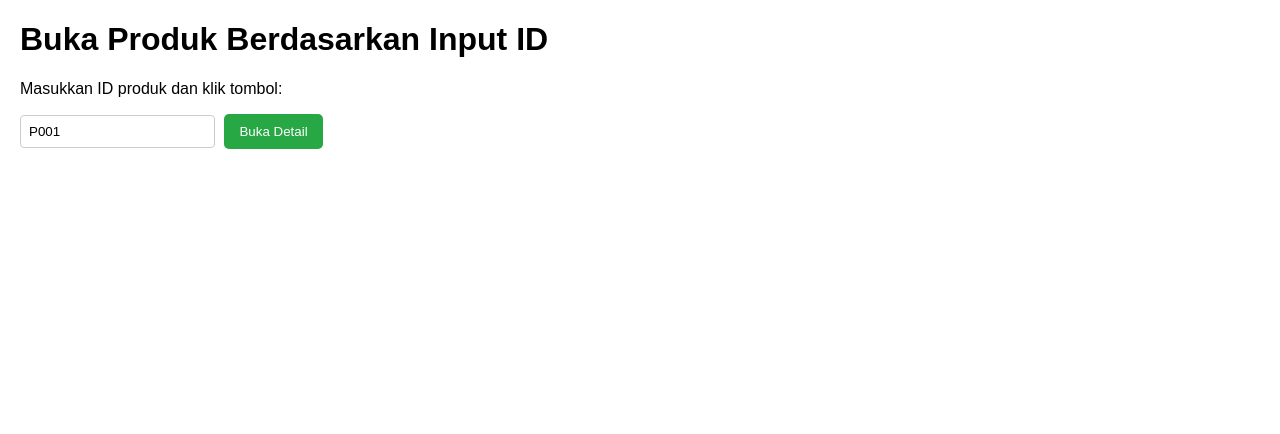
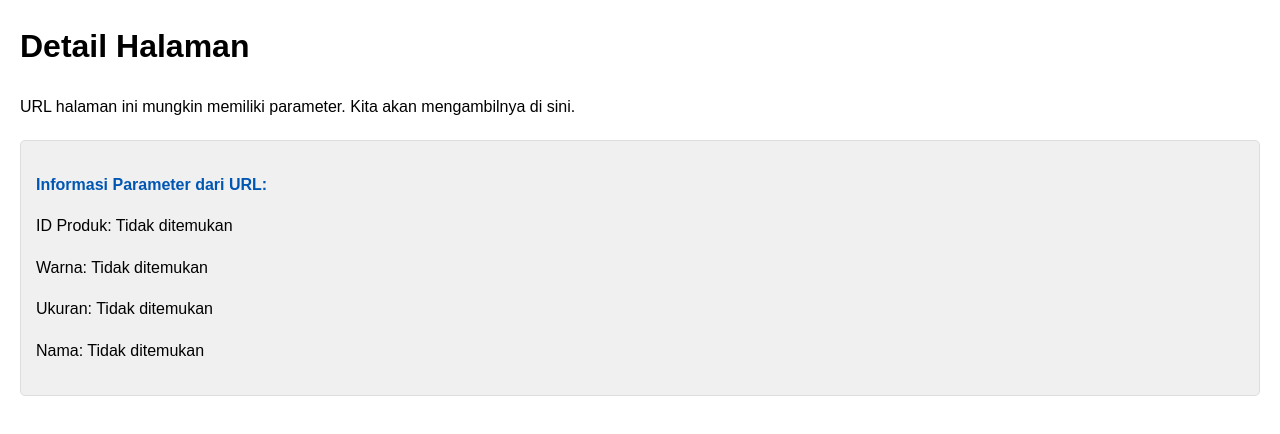
Before and after one commit to mbelzzz/autoreload, a plain HTML site: page wes.html in a window 1280 px wide. Drawn offline with Linux system fonts and the light colour scheme.

Commit message:
Update wes.html

```diff
--- a/wes.html
+++ b/wes.html
@@ -3,55 +3,60 @@
 <head>
     <meta charset="UTF-8">
     <meta name="viewport" content="width=device-width, initial-scale=1.0">
-    <title>Sederhana: JavaScript URL ID</title>
+    <title>Parsing Parameter Sederhana</title>
     <style>
-        body { font-family: Arial, sans-serif; margin: 20px; }
-        button {
-            padding: 10px 15px;
-            background-color: #28a745;
-            color: white;
-            border: none;
+        body { font-family: Arial, sans-serif; margin: 20px; line-height: 1.6; }
+        div {
+            background-color: #f0f0f0;
+            border: 1px solid #ddd;
+            padding: 15px;
             border-radius: 5px;
-            cursor: pointer;
-            margin-right: 10px;
+            margin-top: 20px;
         }
-        button:hover {
-            background-color: #218838;
-        }
-        input {
-            padding: 8px;
-            border-radius: 4px;
-            border: 1px solid #ccc;
-            margin-right: 5px;
-        }
+        strong { color: #0056b3; }
     </style>
 </head>
 <body>
 
-    <h1>Buka Produk Berdasarkan Input ID</h1>
+    <h1>Detail Halaman</h1>
+    <p>URL halaman ini mungkin memiliki parameter. Kita akan mengambilnya di sini.</p>
 
-    <p>Masukkan ID produk dan klik tombol:</p>
-    <input type="text" id="inputProductId" placeholder="Contoh: P001" value="P001">
-    <button onclick="bukaHalamanProduk()">Buka Detail</button>
+    <div id="parameterInfo">
+        <p><strong>Informasi Parameter dari URL:</strong></p>
+        <p>ID Produk: <span id="displayId">Tidak ada</span></p>
+        <p>Warna: <span id="displayWarna">Tidak ada</span></p>
+        <p>Ukuran: <span id="displayUkuran">Tidak ada</span></p>
+        <p>Nama: <span id="displayName">Tidak ada</span></p>
+    </div>
 
     <script>
-        function bukaHalamanProduk() {
-            // Ambil nilai ID dari input teks
-            const productId = document.getElementById('inputProductId').value;
+        // Langkah 1: Dapatkan bagian "query string" dari URL saat ini
+        // Misalnya: '?id=produk123&warna=biru'
+        const queryString = window.location.search;
 
-            // Base URL halaman tujuan
-            const baseUrl = "wes.html";
+        // Langkah 2: Buat objek URLSearchParams dari query string
+        // Ini akan memudahkan kita untuk mengambil parameter satu per satu
+        const urlParams = new URLSearchParams(queryString);
 
-            // Gabungkan string untuk membuat URL lengkap
-            // Gunakan `encodeURIComponent` untuk memastikan ID aman di URL,
-            // terutama jika ada spasi atau karakter khusus lainnya.
-            const finalUrl = `${baseUrl}?id=${encodeURIComponent(productId)}`;
+        // Langkah 3: Ambil nilai parameter menggunakan metode .get()
+        // Masukkan nama parameter yang ingin Anda ambil (misal: 'id', 'warna', 'nama')
+        const productId = urlParams.get('id');
+        const color = urlParams.get('warna');
+        const size = urlParams.get('ukuran');
+        const userName = urlParams.get('nama'); // Contoh parameter lain
 
-            console.log("Mengarahkan ke:", finalUrl);
+        // Langkah 4: Tampilkan nilai yang didapatkan ke HTML
+        document.getElementById('displayId').textContent = productId ? productId : 'Tidak ditemukan';
+        document.getElementById('displayWarna').textContent = color ? color : 'Tidak ditemukan';
+        document.getElementById('displayUkuran').textContent = size ? size : 'Tidak ditemukan';
+        document.getElementById('displayName').textContent = userName ? userName : 'Tidak ditemukan';
 
-            // Redireksi browser ke URL tersebut
-            window.location.href = finalUrl;
-        }
+        // Anda juga bisa melihat semua parameter yang ada (opsional)
+        console.log("Semua parameter yang ditemukan:");
+        urlParams.forEach((value, key) => {
+            console.log(`${key}: ${value}`);
+        });
+
     </script>
 
 </body>
```
